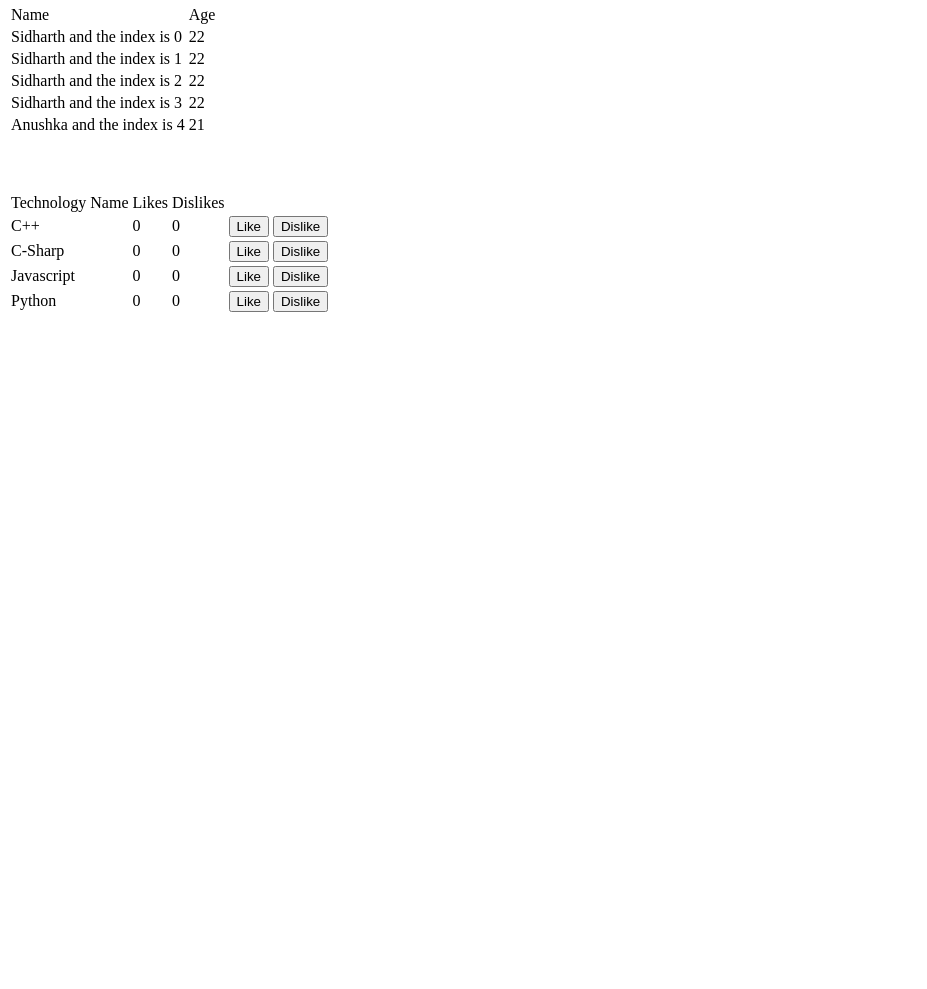
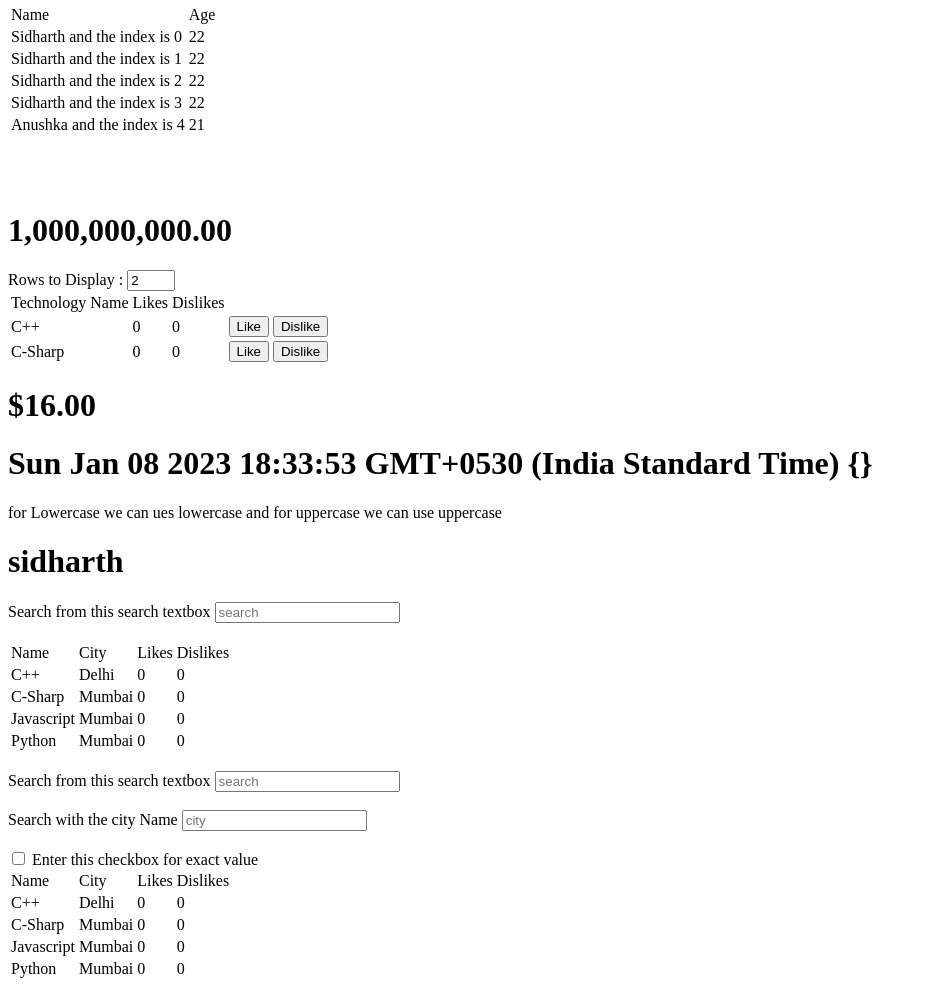
Before and after one commit to choudharysidharth082000/Training_Javascript, a plain HTML site: page Day4/sampleAngularProject.js/index.html in a window 1280 px wide. Shown: the part 1752-2741 px from the top of the page, without its empty margins (0-927 px from the left). Before the commit the page ends 2075 px from the top, so only its background shows below. Drawn offline with nearby package versions, Linux system fonts and the light colour scheme; no server answers.

Commit message:
Added Some more files

```diff
--- a/Day4/sampleAngularProject.js/index.html
+++ b/Day4/sampleAngularProject.js/index.html
@@ -55,13 +55,15 @@
 
     <!-- New Containor for Testing the click event -->
     <div class="clickEvent" ng-controller="ng-click-directive-test">
+        <h1>{{sampleNumber | number:2}}</h1>
+        Rows to Display : <input type="number" step="1" max="5" min="0" ng-model="stepValue">
         <table>
             <thead>
                 <td>Technology Name</td>
                 <td>Likes</td>
                 <td>Dislikes</td>
             </thead>
-            <tbody ng-repeat="name in technologies">
+            <tbody ng-repeat="name in technologies | limitTo:stepValue">
                 <td>{{name.technology}}</td>
                 <td>{{name.likes}}</td>
                 <td>{{name.dislikes}}</td>
@@ -70,5 +72,70 @@
             </tbody>
         </table>
     </div>
+
+
+
+
+    <!-- Container for testting simple dates -->
+    <div class="containorTest" ng-controller="ng-filter-test">
+      <h1>{{numberVal | currency}}</h1>
+      <h1>{{dateUser | date:dd/MM/YY}}</h1>
+      for Lowercase we can ues lowercase and for uppercase we can use uppercase
+      <h1>{{randomString | lowercase}}</h1>
+    </div>
+
+
+    <!-- Containor For Testing the search app  -->
+    <div class="table-containor" ng-controller="search-control">
+      Search from this search textbox <input type="text" placeholder="search" ng-model="searchText" />
+      <br><br>
+      <table>
+        <thead>
+          <td>Name</td>
+          <td>City</td>
+          <td>Likes</td>
+          <td>Dislikes</td>
+        </thead>
+        <tbody ng-repeat ="person in sampleObject | filter:searchText ">
+          <td>{{person.technology}}</td>
+          <td>{{person.city}}</td>
+          <td>{{person.likes}}</td>
+          <td>{{person.dislikes}}</td>
+        </tbody>
+      </table>
+      <br>
+
+    </div>
+
+
+
+    <!-- Containor Sample with exact value containor -->
+      <!-- Containor For Testing the search app  -->
+      <div class="table-containor" ng-controller="search-control">
+        Search from this search textbox <input type="text" placeholder="search" ng-model="searchText.technology" />
+        <br>
+        <br>
+        Search with the city Name <input type="text" placeholder="city" ng-model="searchText.city" />
+        <br><br>
+
+      <input type="checkbox" name="test" ng-model="exactMatch">
+      <label for="test">Enter this checkbox for exact value</label>
+        <table>
+          <thead>
+            <td>Name</td>
+            <td>City</td>
+            <td>Likes</td>
+            <td>Dislikes</td>
+          </thead>
+          <!-- Filter Takes 2 arguements First one is the search model name and second obe means wether you want to take exact value which is true or false  -->
+          <tbody ng-repeat ="person in sampleObject | filter:searchText:exactMatch">
+            <td>{{person.technology}}</td>
+            <td>{{person.city}}</td>
+            <td>{{person.likes}}</td>
+            <td>{{person.dislikes}}</td>
+          </tbody>
+        </table>
+
+      </div>
   </body>
 </html>
--- a/Day4/sampleAngularProject.js/index.js
+++ b/Day4/sampleAngularProject.js/index.js
@@ -72,6 +72,7 @@ myapp.controller("ng-repeat-test", function ($scope){
 //using the click directive for the controller
 
 myapp.controller("ng-click-directive-test", function($scope){
+    var sampleNumber = 1000000000;
     const sampleObject =
     [
         {
@@ -106,11 +107,53 @@ myapp.controller("ng-click-directive-test", function($scope){
     }
     $scope.AddLikes = likes;
     $scope.AddDislikes = dislikes;
+    $scope.sampleNumber = sampleNumber;
+    $scope.stepValue =2;
 })
 //controller for checking the filters
 
 myapp.controller("ng-filter-test", function ($scope){
     //using the app
+    var number = "16";
+    var randomString = "Sidharth"
+    var dateUser = "Sun Jan 08 2023 18:33:53 GMT+0530 (India Standard Time) {}"
+    $scope.numberVal = number;
+    $scope.dateUser = dateUser;
+    $scope.randomString = randomString
+})
+
+
+//controller for testing the search text
+myapp.controller("search-control", function ($scope){
+    $scope.test = "test";
+    $scope.sampleObject =
+    [
+        {
+            "technology": "C++",
+            city: "Delhi",
+            likes: 0,
+            dislikes: 0
+        },
+        {
+            "technology": "C-Sharp",
+            city: "Mumbai",
+            likes: 0,
+            dislikes: 0
+        },
+        {
+            "technology": "Javascript",
+            city: "Mumbai",
+            likes: 0,
+            dislikes: 0
+        },
+        {
+            "technology": "Python",
+            city: "Mumbai",
+            likes: 0,
+            dislikes: 0
+        }
+    ]
+
 })
 
 
```
